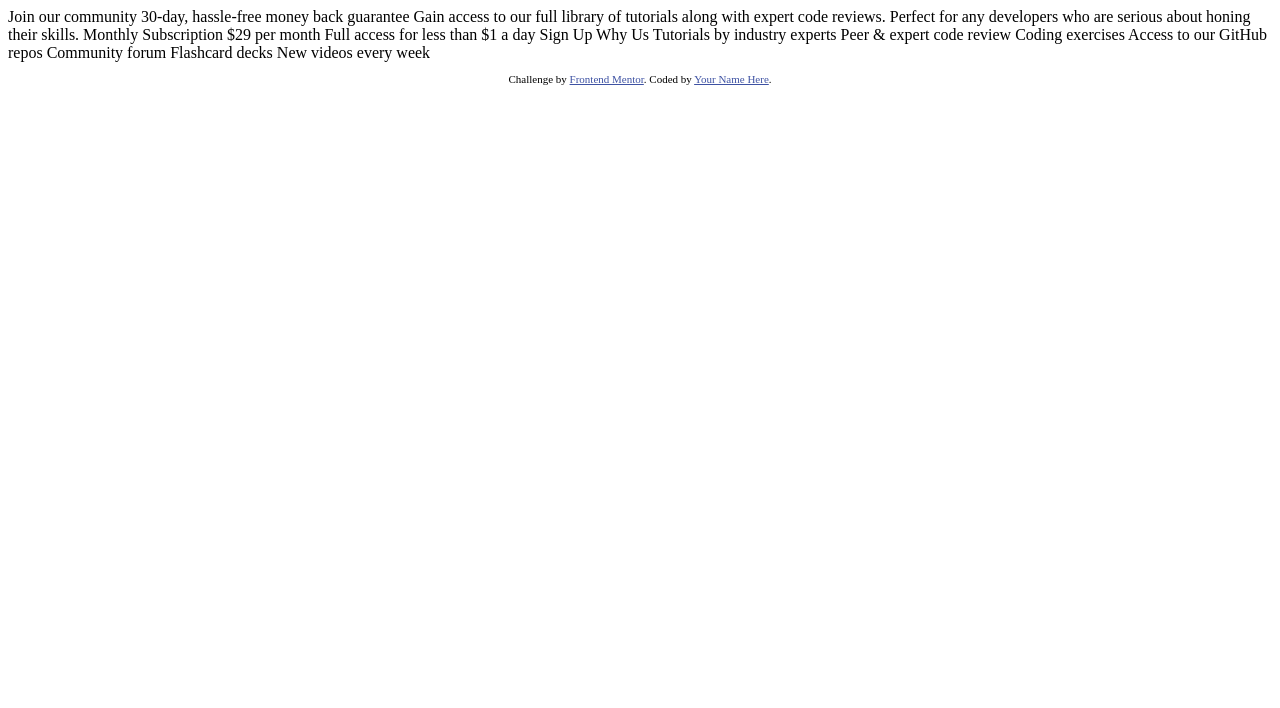
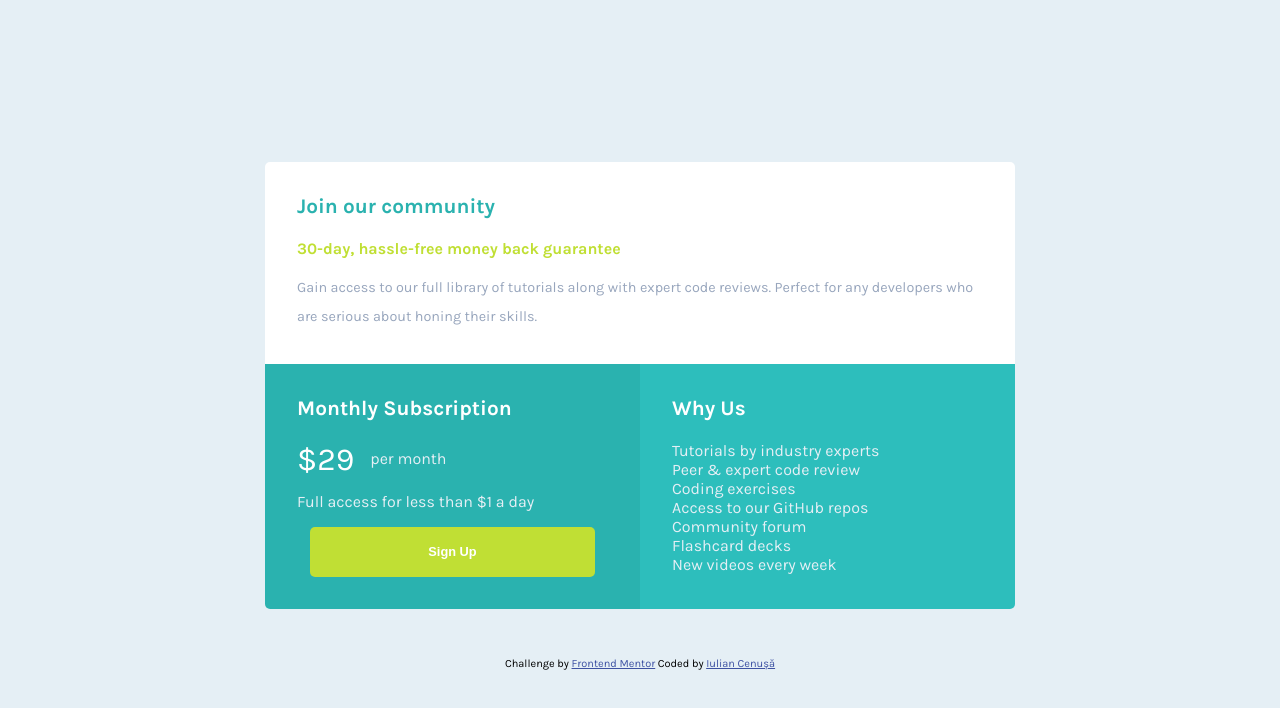
Before and after one commit to iulian-cenusa/frontend-mentor-single-price-grid-component, a plain HTML site: page index.html in a window 1280 px wide. Drawn offline with Linux system fonts and the light colour scheme.

Commit message:
Project finish

```diff
--- a/index.html
+++ b/index.html
@@ -13,38 +13,64 @@
     .attribution { font-size: 11px; text-align: center; }
     .attribution a { color: hsl(228, 45%, 44%); }
   </style>
+
+  <link rel="stylesheet" href="style.css">
+
 </head>
 <body>
-  Join our community
 
-  30-day, hassle-free money back guarantee
+  <main>
 
-  Gain access to our full library of tutorials along with expert code reviews.
-  Perfect for any developers who are serious about honing their skills.
+    <div id="top">
+      <div id="top-container">
+        <h1>Join our community</h1>
+        <span id="subtitle">30-day, hassle-free money back guarantee</span>
+        <p>
+          Gain access to our full library of tutorials along with expert code reviews.
+          Perfect for any developers who are serious about honing their skills.
+        </p>
+      </div>
+    </div>
 
-  Monthly Subscription
+    <div id="bottom">
 
-  &dollar;29 per month
+      <div id="left-container">
+        <h2>Monthly Subscription</h2>
 
-  Full access for less than &dollar;1 a day
+        <div id="per-month">
+          <span>
+            &dollar;29
+          </span>
+          <p>per month</p>
+        </div>
+        <p>
+          Full access for less than &dollar;1 a day
+        </p>
 
-  Sign Up
+        <button>Sign Up</button>
+      </div>
 
-  Why Us
+      <div id="right-container">
+        <h3>
+          Why Us
+        </h3>
+        <p>Tutorials by industry experts</p>
+        <p>  Peer &amp; expert code review</p>
+          <p>  Coding exercises </p>
+          <p>  Access to our GitHub repos </p>
+          <p>  Community forum </p>
+          <p>  Flashcard decks </p>
+        <p>New videos every week</p>
+      </div>
 
-  Tutorials by industry experts
-  Peer &amp; expert code review
-  Coding exercises
-  Access to our GitHub repos
-  Community forum
-  Flashcard decks
-  New videos every week
+    </div>
 
+  </main>
   <footer>
-    <p class="attribution">
-      Challenge by <a href="https://www.frontendmentor.io?ref=challenge" target="_blank">Frontend Mentor</a>.
-      Coded by <a href="#">Your Name Here</a>.
-    </p>
+    <div class="attribution">
+      <p>Challenge by <a href="https://www.frontendmentor.io?ref=challenge" target="_blank"> Frontend Mentor</a>
+      Coded by <a href="https://github.com/iulian-cenusa"> Iulian Cenuşă</a></p>
+    </div>
   </footer>
 </body>
 </html>
--- /dev/null
+++ b/style.css
@@ -0,0 +1,155 @@
+@import url('https://fonts.googleapis.com/css2?family=Karla:wght@400;700&display=swap');
+
+* {
+    margin: 0;
+    padding: 0;
+    box-sizing: border-box;
+}
+
+html{
+    font-size: 16px;
+    font-family: 'Karla', sans-serif;
+}
+
+body{
+    min-height: 100vh;
+    display: flex;
+    flex-direction: column;
+    justify-content: center;
+    align-items: center;
+    background-color: hsl(204, 43%, 93%);
+}
+
+main{
+    display: grid;
+    margin: 3em 1em 2em 1em;
+}
+
+#bottom{
+    display: grid;
+}
+
+#top-container, #left-container, #right-container{
+    padding: 2em;
+    display: flex;
+    flex-direction: column;
+}
+
+#top-container{
+    background-color: white;
+    border-top-left-radius: 5px;
+    border-top-right-radius: 5px;
+}
+
+#top-container p{
+    color: hsl(218, 22%, 67%);
+    font-weight: 400;
+    text-align: left;
+    line-height: 2em;
+    font-size: 0.9em;
+}
+
+#left-container{
+    background-color: hsl(179, 62%, 43%);
+    color: hsl(204, 43%, 93%);
+}
+
+#per-month{
+    display: flex;
+    flex-direction: row;
+    justify-content: flex-start;
+}
+
+#per-month span{
+    color: white;
+    font-size: 2em;
+}
+
+#per-month p{
+    color: hsl(204, 43%, 93%);
+    padding: 0.5em 0 0.5em 1em;
+}
+
+#left-container p{
+    margin: 0 0 1em 0;
+}
+
+button{
+    background-color: hsl(71, 73%, 54%);
+    color: white;
+    font-weight: 700;
+    font-size: 0.8em;
+    height: 50px;
+    border: none;
+    border-radius: 5px;
+    margin: 0 1em 0 1em;
+}
+
+button:hover{
+    background-color: hsl(71, 91%, 58%);
+    color: rgb(119, 118, 118);
+}
+
+#right-container{
+    background-color: hsl(179, 62%, 46%);
+    border-bottom-right-radius: 5px;
+    color: hsl(204, 43%, 93%);
+}
+
+h1{
+    color: hsl(179, 62%, 43%);
+    font-weight: 700;
+    font-size: 1.3em;
+    margin: 0 0 1em 0;
+}
+
+h2 , h3{
+    color: white;
+    font-weight: 700;
+    font-size: 1.3em;
+    margin: 0 0 1em 0;
+}
+
+#subtitle{
+    color: hsl(71, 73%, 54%);
+    font-weight: 700;
+    font-size: 1em;
+    margin: 0 0 1em 0;
+}
+
+footer{
+    margin: 1em;
+}
+
+@media (min-width: 375px){
+    main{
+        grid-template-columns: 350px;
+    }
+
+    #bottom{
+        grid-template-columns: 350px;
+    }
+    #left-container{
+        border-bottom-left-radius: 0;
+    }
+    #right-container{
+        border-bottom-left-radius: 5px;
+    }
+}
+
+@media (min-width: 775px){
+    main{
+        grid-template-columns: 750px;
+    }
+
+    #bottom{
+        grid-template-columns:  375px 375px;
+    }
+
+    #left-container{
+        border-bottom-left-radius: 5px;
+    }
+    #right-container{
+        border-bottom-left-radius: 0;
+    }
+}
```
Also changed, not shown: images/screen1.png (added), 2 other files.
